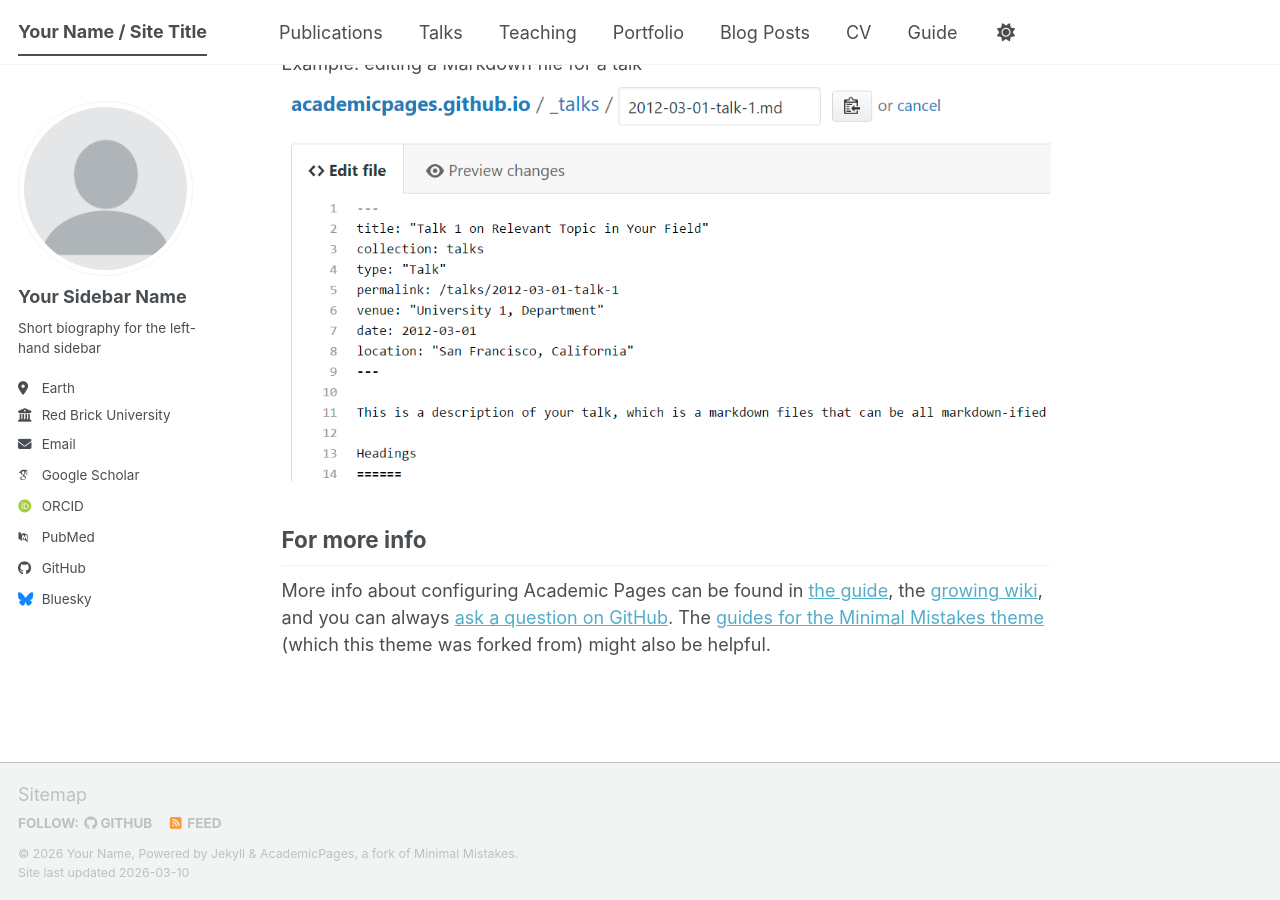
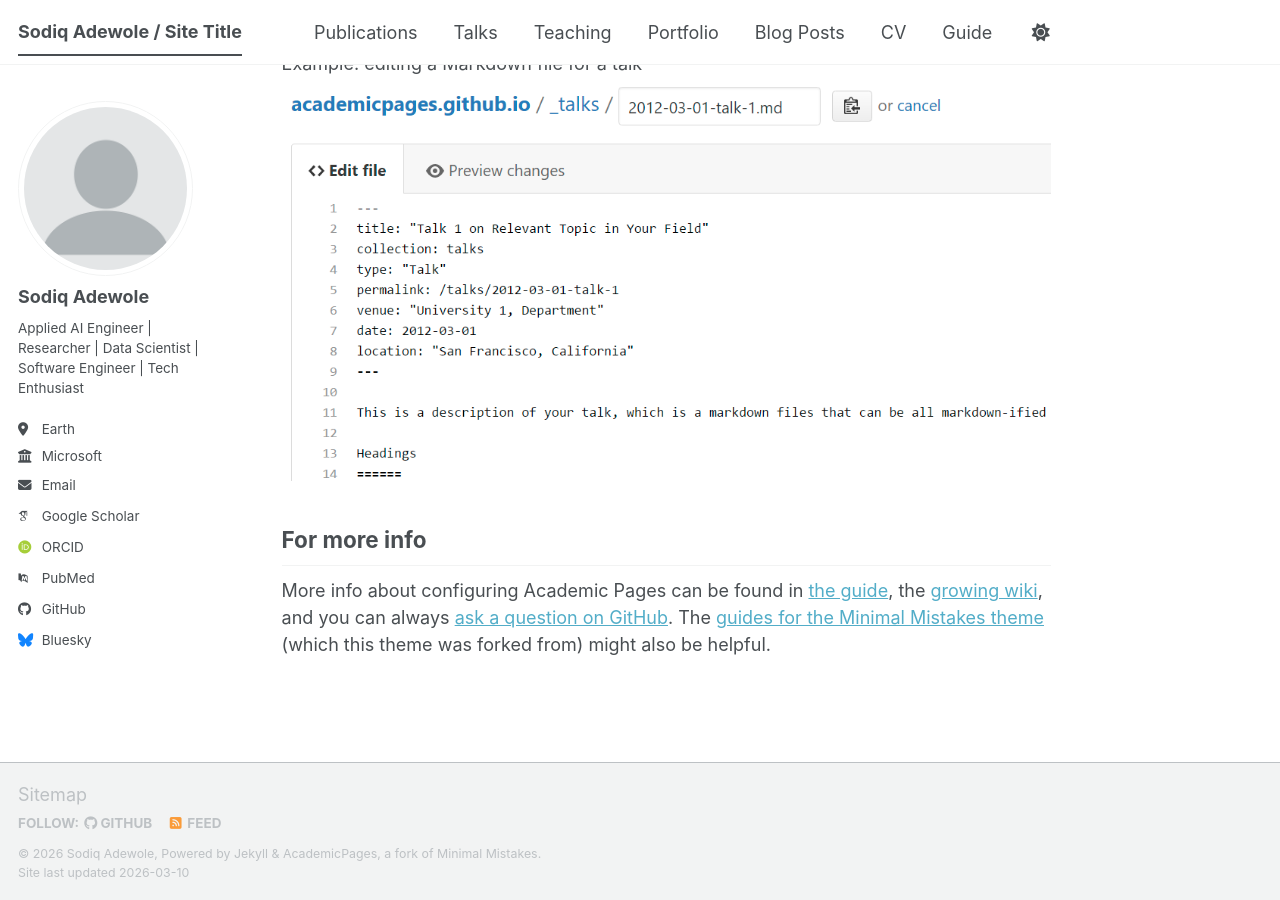
Before and after one commit to sodiqadewole/sodiqadewole.github.io, a Jekyll site: the page built from _pages/about.md, in a window 1280 px wide and 900 px high, scrolled down 2720 px. Built offline with Jekyll 4.4.1, drawn with Linux system fonts in a browser that asks for light colours; some web fonts are replaced; a script bundle is joined from its source files by our own code; library files that are not in the unit come from our copies.

Commit message:
adding initial commit

```diff
--- a/_config.yml
+++ b/_config.yml
@@ -9,14 +9,14 @@
 # Basic Site Settings
 locale                   : "en-US"
 site_theme               : "default" # The available themes options are "default", "air", "sunrise", "mint", "dirt" and "contrast"
-title                    : "Your Name / Site Title"
+title                    : "Sodiq Adewole / Site Title"
 title_separator          : "-"
-name                     : &name "Your Name"
-description              : &description "Your Name's academic portfolio"   # Update this with a general description of your site, this is the default if not overridden by a page
-url                      : https://academicpages.github.io # The base hostname & protocol for your site e.g. "https://[your GitHub username].github.io",
+name                     : &name "Sodiq Adewole"
+description              : &description "Sodiq Adewole's academic portfolio"   # Update this with a general description of your site, this is the default if not overridden by a page
+url                      : https://sodiqadewole.github.io # The base hostname & protocol for your site e.g. "https://[your GitHub username].github.io",
                                                            # or if you already have some other page hosted on Github then use "https://[your GitHub username].github.io/[Your Repo Name]"
 baseurl                  : "" # the subpath of your site, e.g. "/blog"
-repository               : "academicpages/academicpages.github.io"
+repository               : "sodiqadewole/sodiqadewole.github.io"
 
 # Site Author - The following control what appear as part of the author content on the side bar.
 #               If a field is blank the icon and link will not appear, otherwise it will be shown.
@@ -24,13 +24,13 @@
 author:
   # Biographic information
   avatar           : "profile.png"
-  name             : "Your Sidebar Name"
+  name             : "Sodiq Adewole"
   pronouns         : # example: "she/her"
-  bio              : "Short biography for the left-hand sidebar"
+  bio              : "Applied AI Engineer | Researcher | Data Scientist | Software Engineer | Tech Enthusiast"
   location         : "Earth"
-  employer         : "Red Brick University"
+  employer         : "Microsoft"
   uri              : # URL
-  email            : "none@example.org"
+  email            : "adewole@sodiqadewole.github.io"
 
   # Academic websites
   academia         : # URL
```
